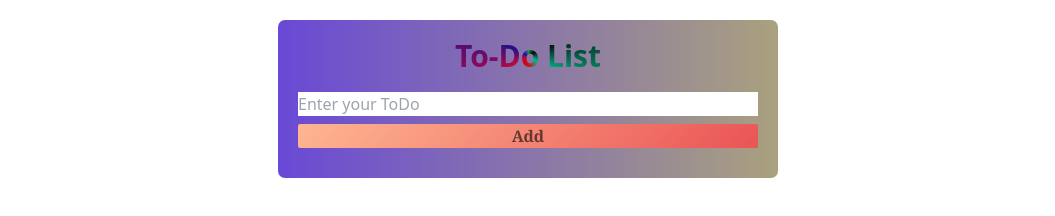
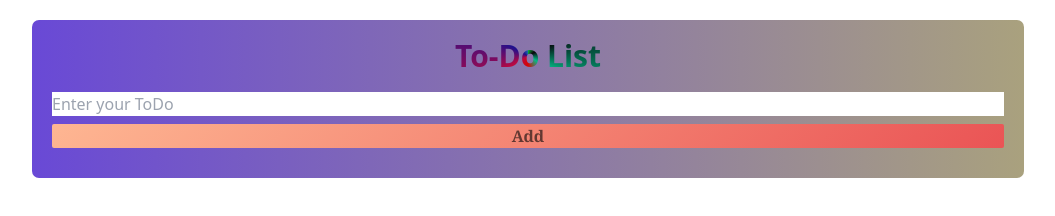
Before and after one commit to hm-auly/assignment-6, a website built with Vite: page index.html in a window 1280 px wide. Shown: the whole page, without its empty margins (112-1167 px from the left). Built offline with nearby package versions, Linux system fonts and the light colour scheme.

Commit message:
Update index.html

```diff
--- a/index.html
+++ b/index.html
@@ -13,7 +13,7 @@
 
     <div class="w- flex flex-col items-center p-5 ">
 
-        <div id="card" class="bg-green-500 md:w-[500px] p-5">
+        <div id="card" class="bg-green-500 md:w-[80%] p-5">
             <h1 class="text-2xl font-[600] text-center" id="titel-text">To-Do List</h1>
             <div>
                 <input class="w-full mt-5 outline-none" type="text" id="inputFilt" placeholder="Enter your ToDo">
```
